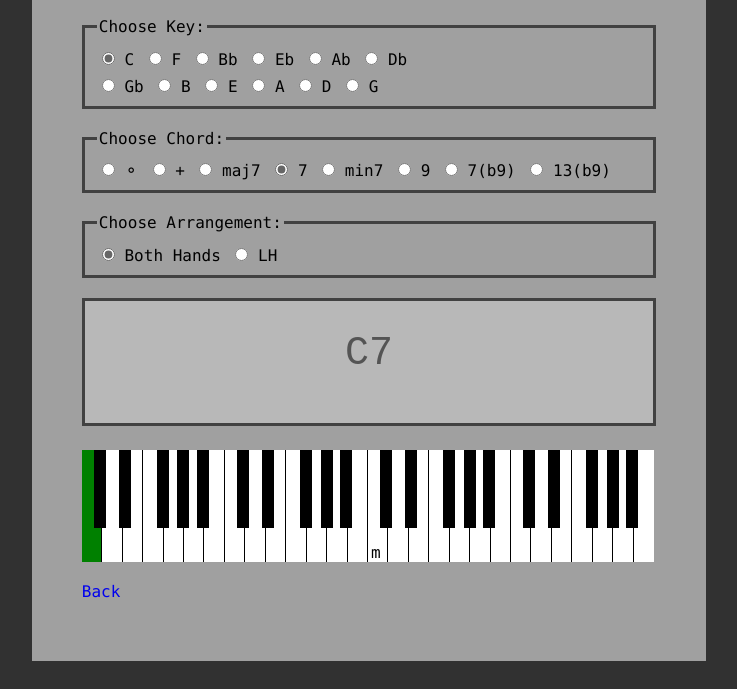
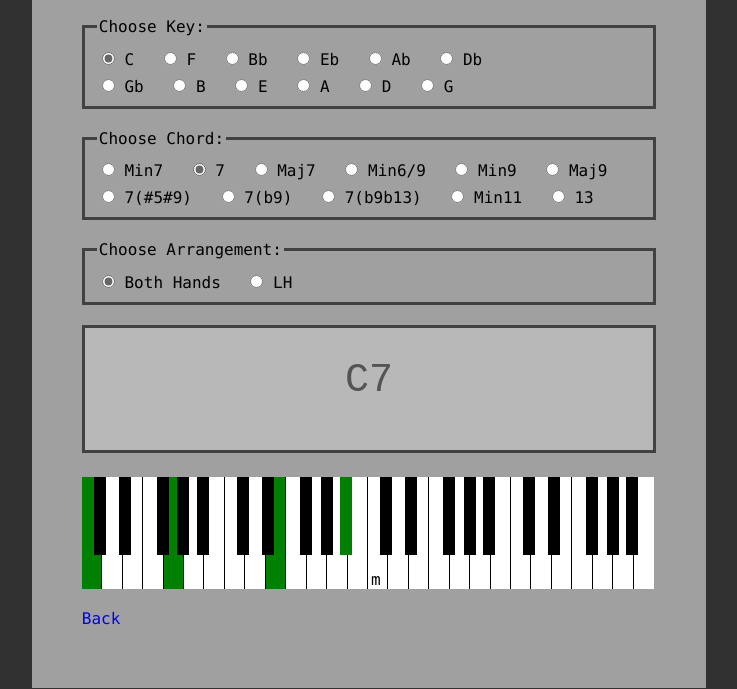
Before and after one commit to elliothogg/piano-chord-practice-tool, a website: page chord-visualiser.html in a window 1280 px wide. Shown: the part 111-800 px from the top of the page, without its empty margins (271-1008 px from the left). Drawn offline with Linux system fonts and the light colour scheme.

Commit message:
chord visualizer function now working and parsing data from json file. Added some chord structures which are displaying properly. Need to adjust some LH chord structures

```diff
--- a/chord-visualiser.html
+++ b/chord-visualiser.html
@@ -4,8 +4,8 @@
 <head>
     <meta charset="utf-8">
     <link rel="stylesheet" href="styles/style.css">
+    <script type="text/javascript" src="scripts/noteToMidiData.js"></script>
     <script type="text/javascript" src="scripts/chord-visualiser.js"></script>
-    <script type="text/javascript" src="scripts/noteToMidiData.js"></script>
     <title>piano-chord-practice-tool</title>
     <meta name="viewport" content="width=device-width, initial-scale=1">
 </head>
@@ -64,42 +64,51 @@
             <fieldset onchange="displayChordText()">
                 <legend>Choose Chord:</legend>
 
-                <input type="radio" id="dim" name="chord" value="&#9900;">
-                <label for="triads-only">&#9900;</label>
-
-                <input type="radio" id="aug" name="chord" value="+">
-                <label for="triads-only">+</label>
-
-                <input type="radio" id="maj7" name="chord" value="maj7">
-                <label for="triads-only">maj7</label>
+                <input type="radio" id="min7" name="chord" value="min7">
+                <label for="triads-only">Min7</label>
 
                 <input type="radio" id="7" name="chord" checked value="7">
                 <label for="triads-only">7</label>
 
-                <input type="radio" id="min7" name="chord" value="min7">
-                <label for="triads-only">min7</label>
+                <input type="radio" id="maj7" name="chord" value="maj7">
+                <label for="triads-only">Maj7</label>
 
-                <input type="radio" id="9" name="chord" value="9">
-                <label for="triads-only">9</label>
+                <input type="radio" id="min6/9" name="chord" value="min6/9">
+                <label for="triads-only">Min6/9</label>
+
+                <input type="radio" id="min9" name="chord" value="min9">
+                <label for="triads-only">Min9</label>
+
+                <input type="radio" id="maj9" name="chord" value="maj9">
+                <label for="triads-only">Maj9</label>
+
+                <input type="radio" id="7(#5#9)" name="chord" value="7(#5#9)">
+                <label for="triads-only">7(#5#9)</label>
 
                 <input type="radio" id="7(b9)" name="chord" value="7(b9)">
                 <label for="triads-only">7(b9)</label>
 
-                <input type="radio" id="13(b9)" name="chord" value="13(b9)">
-                <label for="triads-only">13(b9)</label>
+                <input type="radio" id="7(b9b13)" name="chord" value="7(b9b13)">
+                <label for="triads-only">7(b9b13)</label>
+
+                <input type="radio" id="min11" name="chord" value="min11">
+                <label for="triads-only">Min11</label>
+
+                <input type="radio" id="13" name="chord" value="13">
+                <label for="triads-only">13</label>
 
 
             </fieldset>
         </form>
 
         <form>
-            <fieldset>
+            <fieldset onchange="displayChordText()">
                 <legend>Choose Arrangement:</legend>
 
-            <input type="radio" id="both-hands" name="arrangement" value="both-hands" checked>
+            <input type="radio" id="both-hands" name="arrangement" value="chordStructuresBothHands" checked>
             <label for="triads-only">Both Hands</label>
 
-            <input type="radio" id="LH" name="arrangement" value="LH">
+            <input type="radio" id="LH" name="arrangement" value="chordStructuresLH">
             <label for="7th-chords">LH</label>
             </fieldset>
         </form>
--- a/scripts/chord-visualiser.js
+++ b/scripts/chord-visualiser.js
@@ -1,21 +1,31 @@
 function displayChordText() {
     let key = document.querySelector('input[name = key]:checked').value;
     let chord = document.querySelector('input[name = chord]:checked').value;
+    let arrangement = document.querySelector('input[name = arrangement]:checked').value;
+    console.log(arrangement);
     document.getElementById('chords').value = key + chord;
-    displayChordOnKeyboard(chord, key);
+    if (arrangement == "chordStructuresBothHands")
+        displayChordOnKeyboard(chord, key, chordStructuresBothHands);
+    else displayChordOnKeyboard(chord, key, chordStructuresLH);
 };
 
-function displayChordOnKeyboard(chordIn, keyIn) {
+function displayChordOnKeyboard(chordIn, keyIn, arrangement) {
     clearKeyboard();
-    let chordStructure = chordStructuresBothHands[chordIn];
-    let root = noteMidiDB[keyIn + 2];
-    document.getElementById("n" + root).style.backgroundColor='green';
+    let chordStructure = arrangement[chordIn];
+    let root;
+    if (arrangement == chordStructuresBothHands)
+        root = noteMidiDB[keyIn + 2]; //2 sets which octave chords root is in
+    else root = noteMidiDB[keyIn + 3];
+    let bottomNote = chordStructure[0] + root //the first element of the chord structure tells us if the bottom note is different to the root, if 0, then it isnt.
+    console.log(root)
+    console.log(bottomNote)
+    document.getElementById("n" + (bottomNote)).style.backgroundColor='green';
 
-    let nextNote = root + parseInt(chordStructure.charAt(0));
-    let i=1;
+    let nextNote = bottomNote + parseInt(chordStructure[1]);
+    let i=2;
     while(i<=chordStructure.length){
         document.getElementById("n" + nextNote).style.backgroundColor='green';
-        nextNote = nextNote + parseInt(chordStructure.charAt(i));
+        nextNote = nextNote + parseInt(chordStructure[i]);
         i = i + 1;
     };
 
@@ -31,3 +41,5 @@ function clearKeyboard() {
         blackKeys[i].style.backgroundColor='black';
     };
 };
+
+console.log(chordStructuresBothHands["maj9"][0]);
--- a/scripts/noteToMidiData.js
+++ b/scripts/noteToMidiData.js
@@ -90,23 +90,29 @@ const noteMidiDB = {
 };
 //each number represents number of half-steps from previous note, beginning at root
 const chordStructuresBothHands = {
-    dim: "",
-    aug: "",
-    maj7: "79345",
-    7: "",
-    min7: "",
-    9: "",
-    "7(b9)" : "",
-    "13(b9)": ""
+    min7: [0,7,8,7],
+    7: [0,7,9,6],
+    maj7: [0,7,9,7],
+    "min6/9": [0,7,8,6,5],
+    min9: [0,7,8,7,4],
+    maj9: [0,7,12,7,2],
+    "7(#5#9)": [0,16,4,2,5],
+    "7(b9)": [0,10,3,3,3],
+    "7(b9b13)": [0,10,3,3,4],
+    min11: [0,7,8,2,5,4],
+    13: [0,12,10,4,2,5]
 };
 
 const chordStructuresLH = {
-    dim: "",
-    aug: "",
-    maj7: "",
-    7: "",
-    min7: "",
-    9: "",
-    "7(b9)" : "",
-    "13(b9)": ""
+    min7: [10,2,3,4],
+    7: [7,3,6],
+    maj7: [11,1,4,3],
+    "min6/9": [3,6,5],
+    min9: [3,4,3,4],
+    maj9: [4,3,4,3],
+    "7(#5#9)": [3,4,2,5],
+    "7(b9)": [10,3,3,3],
+    "7(b9b13)": [10,3,3,4],
+    min11: [7,3,4,3],
+    13: [10,4,2,5]
 };
--- a/styles/style.css
+++ b/styles/style.css
@@ -77,7 +77,7 @@ input {
 }
 
 label {
-  padding-right: 0;
+  padding-right: 15px;
 }
 
 input {
```
